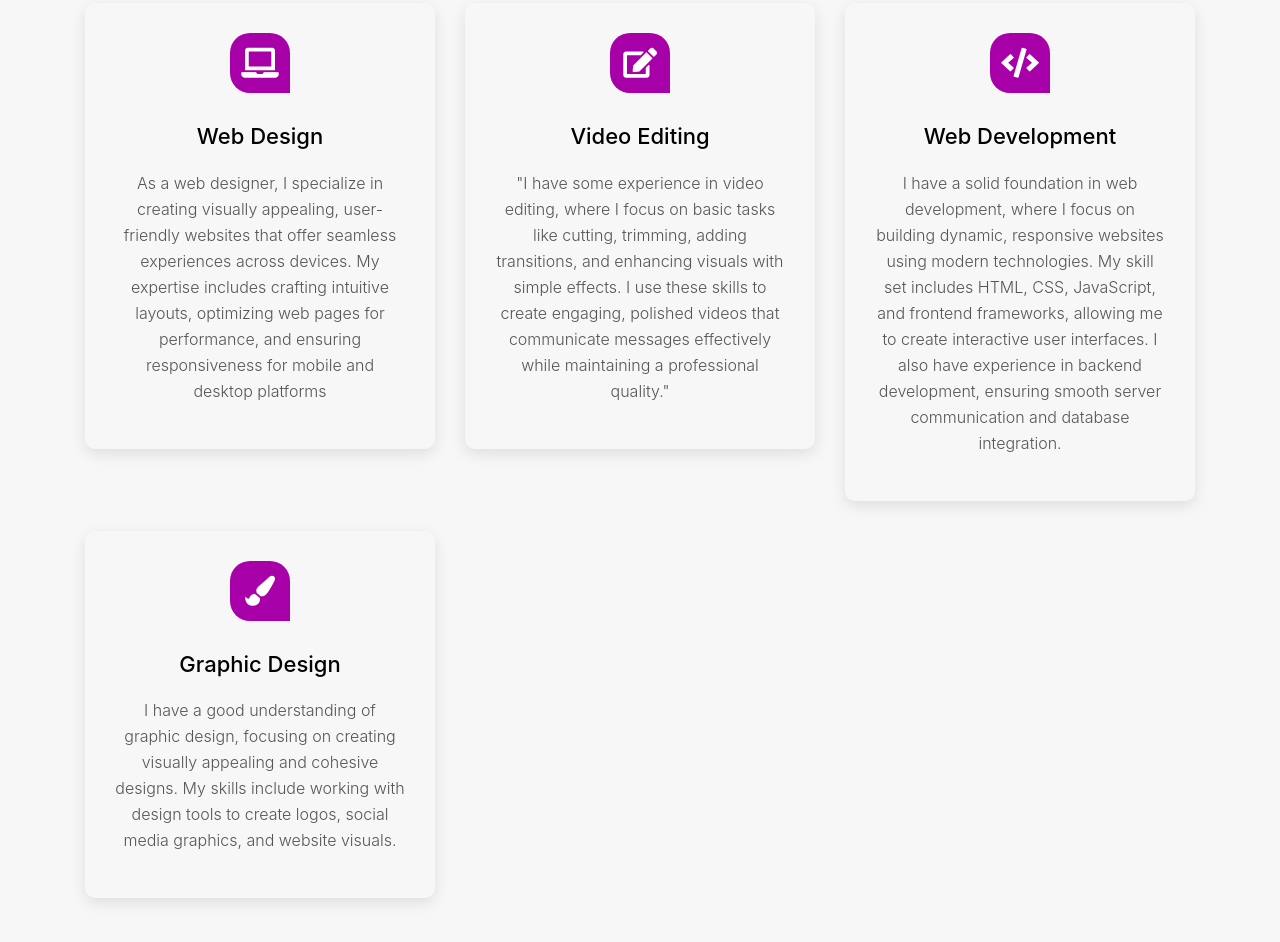
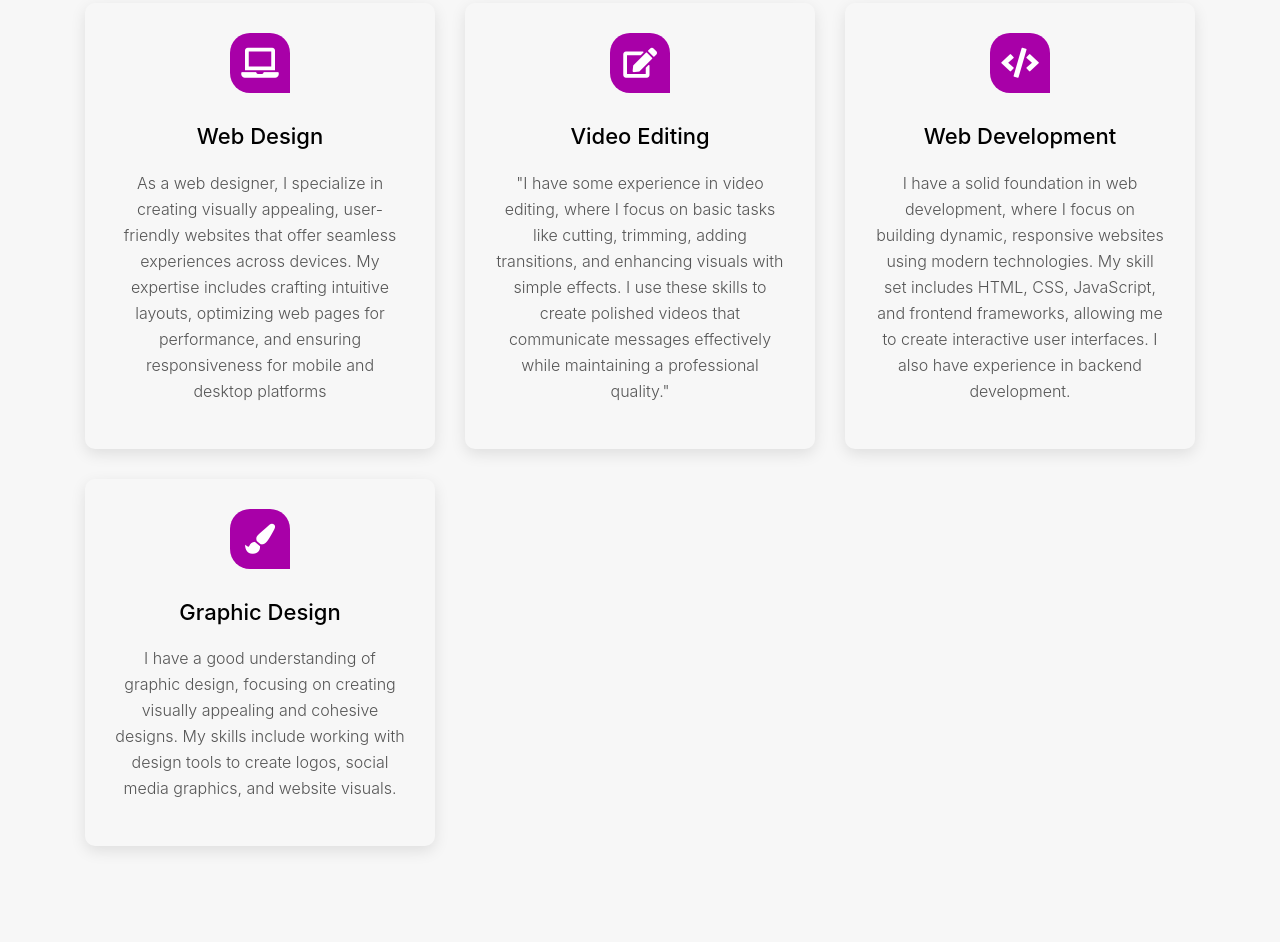
Before and after one commit to DarshanaPatel18/Portfolio-Website, a plain HTML site: page index.html in a window 1280 px wide. Shown: the part 1756-2698 px from the top of the page. Drawn offline with nearby package versions, Linux system fonts and the light colour scheme; a script that the page names is missing.

Commit message:
Update index.html

```diff
--- a/index.html
+++ b/index.html
@@ -282,7 +282,7 @@
             </div>
             <h3>video editing</h3>
             <p>"I have some experience in video editing, where I focus on basic tasks like cutting, trimming, adding
-              transitions, and enhancing visuals with simple effects. I use these skills to create engaging, polished
+              transitions, and enhancing visuals with simple effects. I use these skills to create polished
               videos that communicate messages effectively while maintaining a professional quality."</p>
           </div>
         </div>
@@ -294,8 +294,7 @@
             <h3>web development</h3>
             <p>I have a solid foundation in web development, where I focus on building dynamic, responsive websites
               using modern technologies. My skill set includes HTML, CSS, JavaScript, and frontend frameworks, allowing
-              me to create interactive user interfaces. I also have experience in backend development, ensuring smooth
-              server communication and database integration.</p>
+              me to create interactive user interfaces. I also have experience in backend development.</p>
           </div>
         </div>
         <div class="col-lg-4 col-md-6">
```
